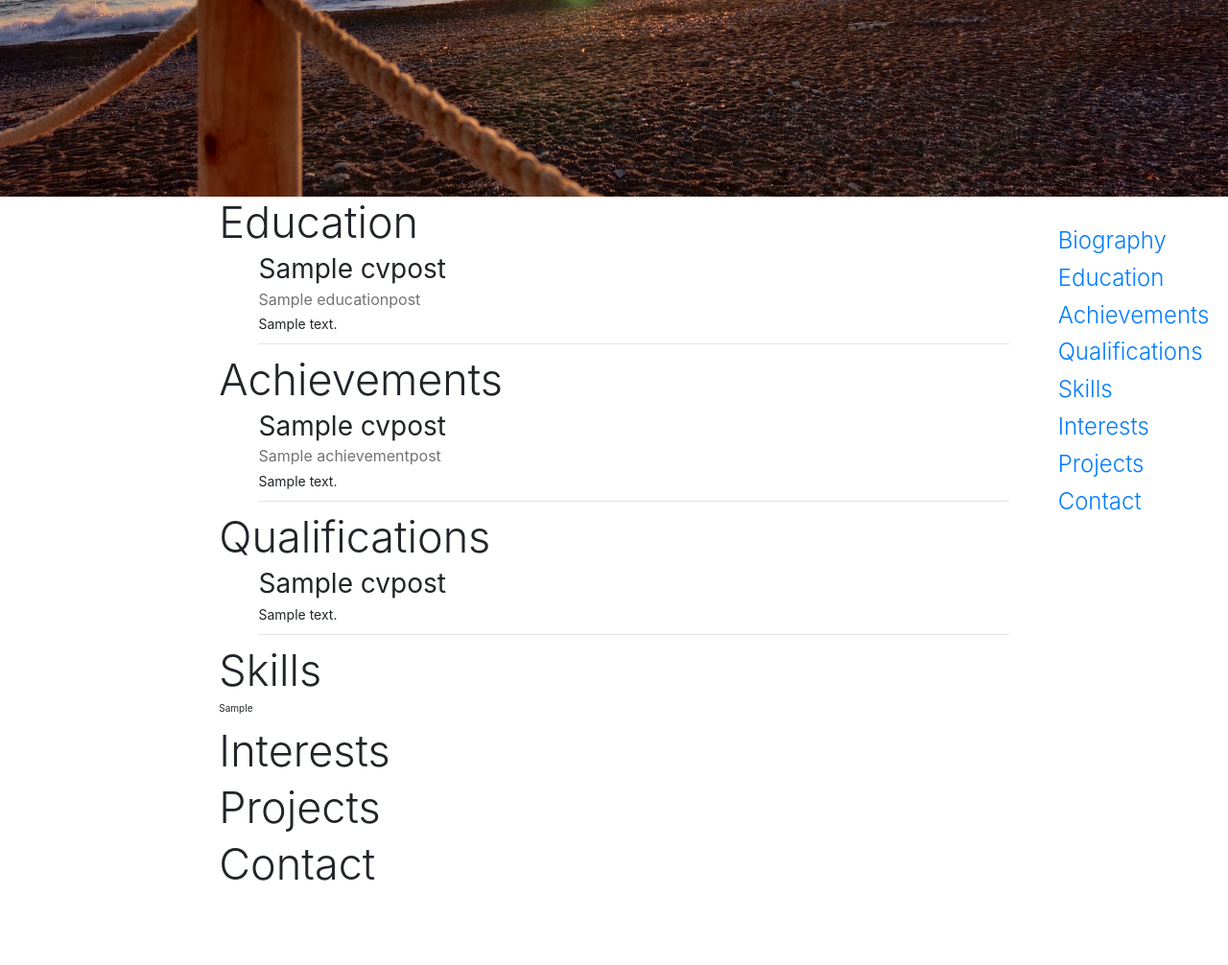
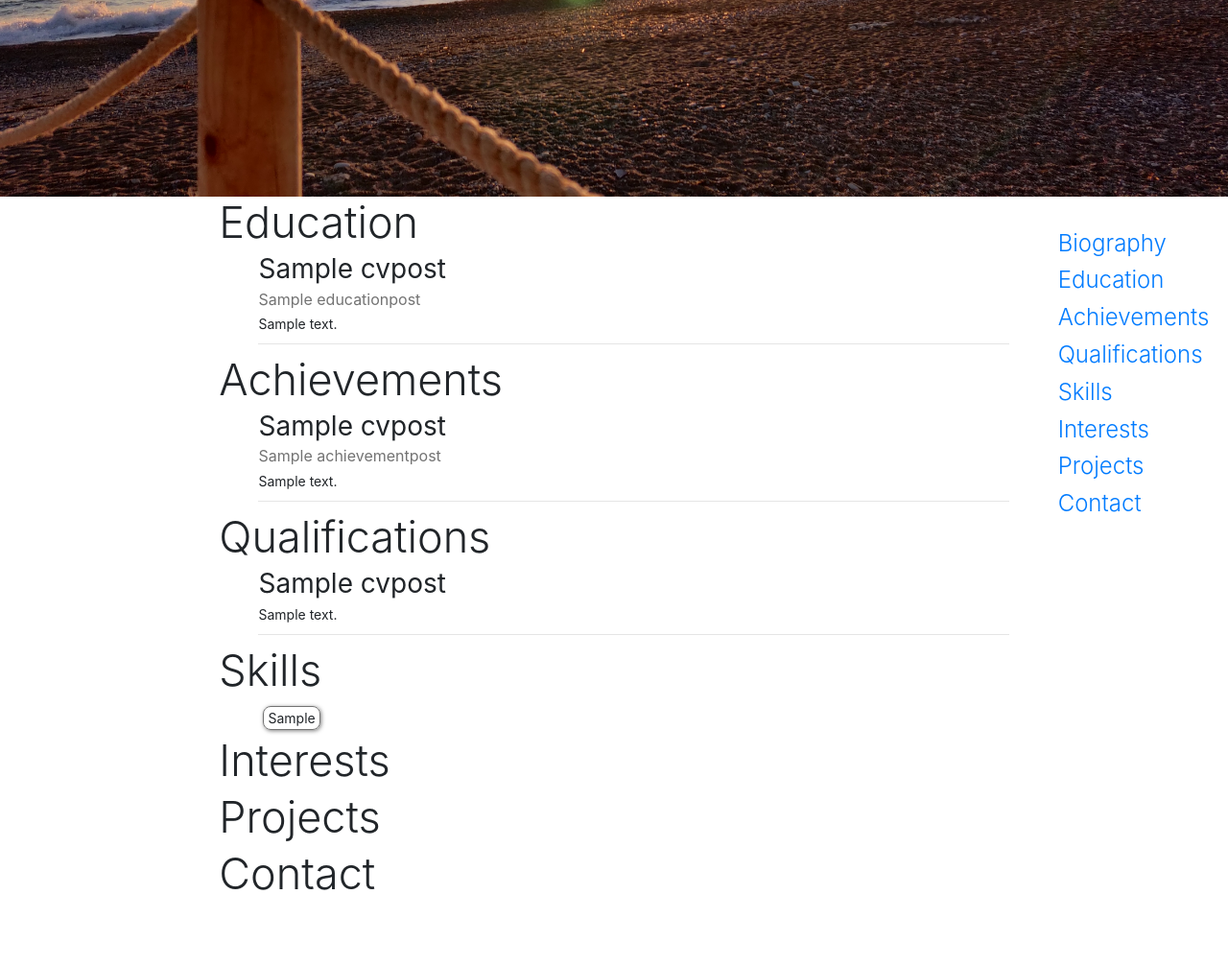
Before and after one commit to Bruncohris13/bridging_coursework, a Django app: page / in a window 1280 px wide. Shown: the part 657-1663 px from the top of the page at 96% size. Before the commit the page ends 1575 px from the top, so only its background shows below. Run offline with Django 3.2, Linux system fonts and the light colour scheme; tables that the repository leaves empty hold one stand-in row (values such as "Sample post"); grey boxes marked "Sample" are stand-in pictures; some libraries are stand-ins or nearby versions.

Commit message:
Added css for Skills

```diff
--- a/django/cv/static/cv/css/cv.css
+++ b/django/cv/static/cv/css/cv.css
@@ -13,8 +13,6 @@
     margin: 0;
     position: relative;
     top: 50%;
-    /* left: 50%; */
-    /* transform: translate(-50%, -50%); */
     transform: translateY(-50%);
     width: 100%;
 }
@@ -55,7 +53,8 @@
     display: block;
 }
 
-.cv-post {
+.cv-post,
+.skills-container {
     margin-left: 5%;
 }
 
@@ -70,6 +69,22 @@
     color: rgb(115, 115, 115);
 }
 
-.cv-post-text {
+.cv-post-text,
+.skill-text {
     font-size: 14px;
 }
+
+.skill-post {
+    display: inline-block;
+    vertical-align: middle;
+    padding: 1px 4px;
+    border: 0.5px solid rgb(115, 115, 115);
+    border-radius: 8px;
+    box-shadow: 1px 1px 4px rgba(0, 0, 0, 0.5);
+    margin: 5px;
+}
+
+.skill-text {
+    vertical-align: middle;
+    margin: 0;
+}
--- a/django/cv/templates/cv/home_page.html
+++ b/django/cv/templates/cv/home_page.html
@@ -51,9 +51,7 @@
                 <p class="cv-post-text">{{ post.text|linebreaksbr }}</p>
                 {% if user.is_authenticated %}
                     <a class="btn btn-default" href="{% url 'cv_post_edit' category='Education' pk=post.pk %}"><span class="glyphicon glyphicon-pencil"></span></a>
-                    <a href="{% url 'cv_post_delete' category='Education' pk=post.pk %}" class="close" aria-label="Close">
-                        <span aria-hidden="true">&times;</span>
-                    </a>
+                    <a href="{% url 'cv_post_delete' category='Education' pk=post.pk %}" class="close" aria-label="Close"><span aria-hidden="true">&times;</span></a>
                 {% endif %}
                 <hr>
             </div>
@@ -71,9 +69,7 @@
                 <p class="cv-post-text">{{ post.text|linebreaksbr }}</p>
                 {% if user.is_authenticated %}
                     <a class="btn btn-default" href="{% url 'cv_post_edit' category='Achievement' pk=post.pk %}"><span class="glyphicon glyphicon-pencil"></span></a>
-                    <a href="{% url 'cv_post_delete' category='Achievement' pk=post.pk %}" class="close" aria-label="Close">
-                        <span aria-hidden="true">&times;</span>
-                    </a>
+                    <a href="{% url 'cv_post_delete' category='Achievement' pk=post.pk %}" class="close" aria-label="Close"><span aria-hidden="true">&times;</span></a>
                 {% endif %}
                 <hr>
             </div>
@@ -90,9 +86,7 @@
                 <p class="cv-post-text">{{ post.text|linebreaksbr }}</p>
                 {% if user.is_authenticated %}
                     <a class="btn btn-default" href="{% url 'cv_post_edit' category='Qualification' pk=post.pk %}"><span class="glyphicon glyphicon-pencil"></span></a>
-                    <a href="{% url 'cv_post_delete' category='Qualification' pk=post.pk %}" class="close" aria-label="Close">
-                        <span aria-hidden="true">&times;</span>
-                    </a>
+                    <a href="{% url 'cv_post_delete' category='Qualification' pk=post.pk %}" class="close" aria-label="Close"><span aria-hidden="true">&times;</span></a>
                 {% endif %}
                 <hr>
             </div>
@@ -103,17 +97,17 @@
             <a class="btn btn-default" href="{% url 'cv_post_new' category='Skill' %}"><span class="glyphicon glyphicon-plus"></span></a>
         {% endif %}
     </h1>
+        <div class="skills-container">
             {% for post in skills %}
                 <div class="skill-post">
                     <p class="skill-text">{{ post.skill }}</p>
                     {% if user.is_authenticated %}
                         <a class="btn btn-default" href="{% url 'cv_post_edit' category='Skill' pk=post.pk %}"><span class="glyphicon glyphicon-pencil"></span></a>
-                    <a href="{% url 'cv_post_delete' category='Skill' pk=post.pk %}" class="close" aria-label="Close">
-                        <span aria-hidden="true">&times;</span>
-                    </a>
+                        <a href="{% url 'cv_post_delete' category='Skill' pk=post.pk %}" class="close" aria-label="Close"><span aria-hidden="true">&times;</span></a>
                     {% endif %}
                 </div>
             {% endfor %}
+        </div>
 
     <h1 id="interests" class="display-3">Interests</h1>
     <h1 id="projects" class="display-3">Projects</h1>
```
Lines whose indentation alone changed are shown as unchanged.
